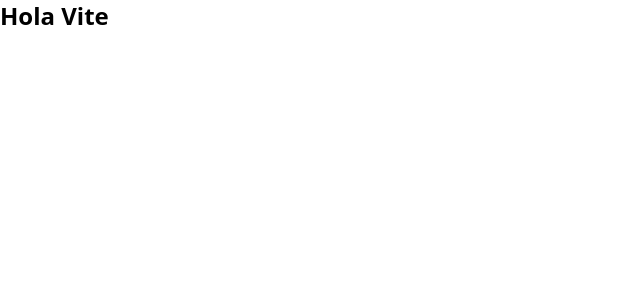
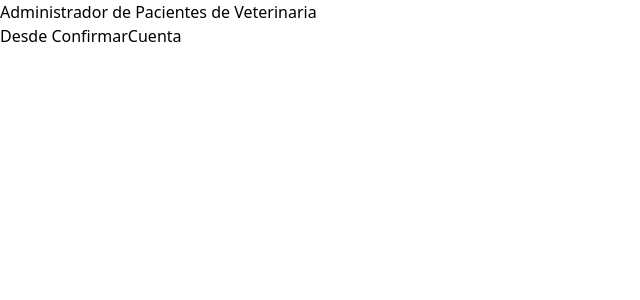
Before and after one commit to Racknar0/APV-Full-Stack-NodeJS, a React (Vite) app in the folder frontend/: page /confirmar/1 in a window 1280 px wide. Shown: the top 300 px of the page, without its empty margins (0-640 px from the left). Built offline with nearby package versions, Linux system fonts and the light colour scheme.

Commit message:
REACT Public Area

```diff
--- a/frontend/package.json
+++ b/frontend/package.json
@@ -9,7 +9,8 @@
   },
   "dependencies": {
     "react": "^17.0.2",
-    "react-dom": "^17.0.2"
+    "react-dom": "^17.0.2",
+    "react-router-dom": "^6.2.2"
   },
   "devDependencies": {
     "@vitejs/plugin-react": "^1.0.7",
--- a/frontend/src/App.jsx
+++ b/frontend/src/App.jsx
@@ -1,9 +1,27 @@
+import { BrowserRouter, Routes, Route } from 'react-router-dom';
+import AuthLayout from './layout/AuthLayout';
+import Login from './paginas/Login';
+import Registrar from './paginas/Registrar';
+import OlvidePassword from './paginas/OlvidePassword';
+import ConfirmarCuenta from './paginas/ConfirmarCuenta';
+
 function App() {
+    return (
+        <BrowserRouter>
+            <Routes>
+
+              <Route path='/' element={ <AuthLayout /> }>
+                <Route index element = { <Login /> } />
+                <Route path='registrar' element={ <Registrar /> } />
+                <Route path='olvide-password' element={ <OlvidePassword /> } />
+                <Route path='confirmar/:id' element={ <ConfirmarCuenta /> } />
+              </Route>
 
 
-  return (
-    <h1 className='font-bold text-2xl'>Hola Vite</h1>
-  )
+
+            </Routes>
+        </BrowserRouter>
+    );
 }
 
-export default App
+export default App;
--- /dev/null
+++ b/frontend/src/layout/AuthLayout.jsx
@@ -0,0 +1,13 @@
+import { Outlet } from 'react-router-dom'
+
+const AuthLayout = () => {
+  return (
+    <>
+        <h1>Administrador de Pacientes de Veterinaria</h1>
+
+        <Outlet />
+    </>
+  )
+}
+
+export default AuthLayout
--- /dev/null
+++ b/frontend/src/paginas/ConfirmarCuenta.jsx
@@ -0,0 +1,11 @@
+const ConfirmarCuenta = () => {
+    return (
+        <>
+
+        <h1>Desde ConfirmarCuenta</h1>
+
+        </>
+    )
+  }
+
+  export default ConfirmarCuenta
--- /dev/null
+++ b/frontend/src/paginas/Login.jsx
@@ -0,0 +1,15 @@
+import React from 'react';
+
+const login = () => {
+    return (
+
+    <>
+
+        <h2>Login</h2>
+
+    </>
+
+    );
+};
+
+export default login;
--- /dev/null
+++ b/frontend/src/paginas/OlvidePassword.jsx
@@ -0,0 +1,11 @@
+const OlvidePassword = () => {
+  return (
+      <>
+
+      <h1>Desde OlvidePassword</h1>
+
+      </>
+  )
+}
+
+export default OlvidePassword
--- /dev/null
+++ b/frontend/src/paginas/Registrar.jsx
@@ -0,0 +1,11 @@
+const Registrar = () => {
+    return (
+        <>
+
+        <h1>Desde Registrar</h1>
+
+        </>
+    )
+  }
+
+  export default Registrar
```
Also changed, not shown: 1 other file (tests, documents, lock files or other folders).
